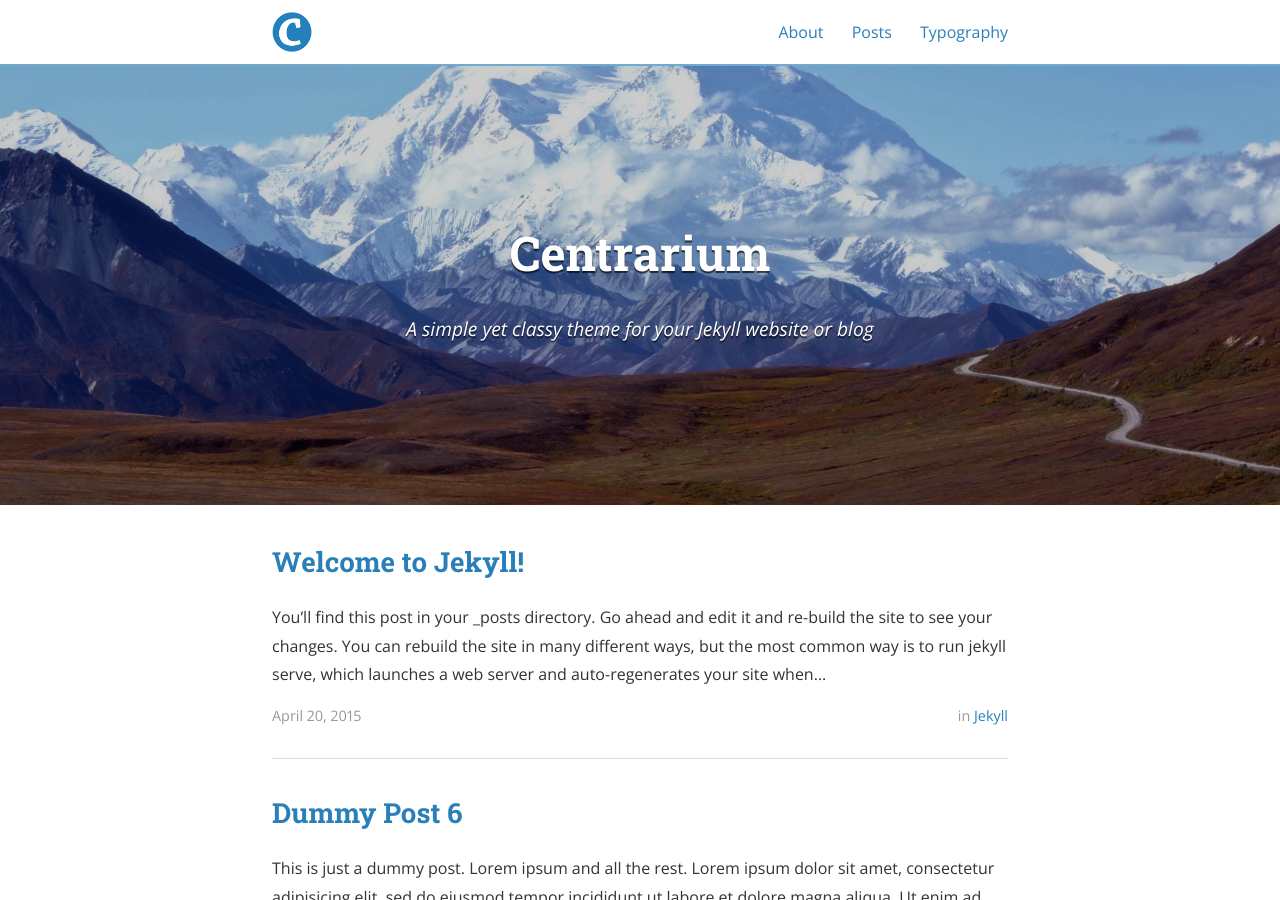
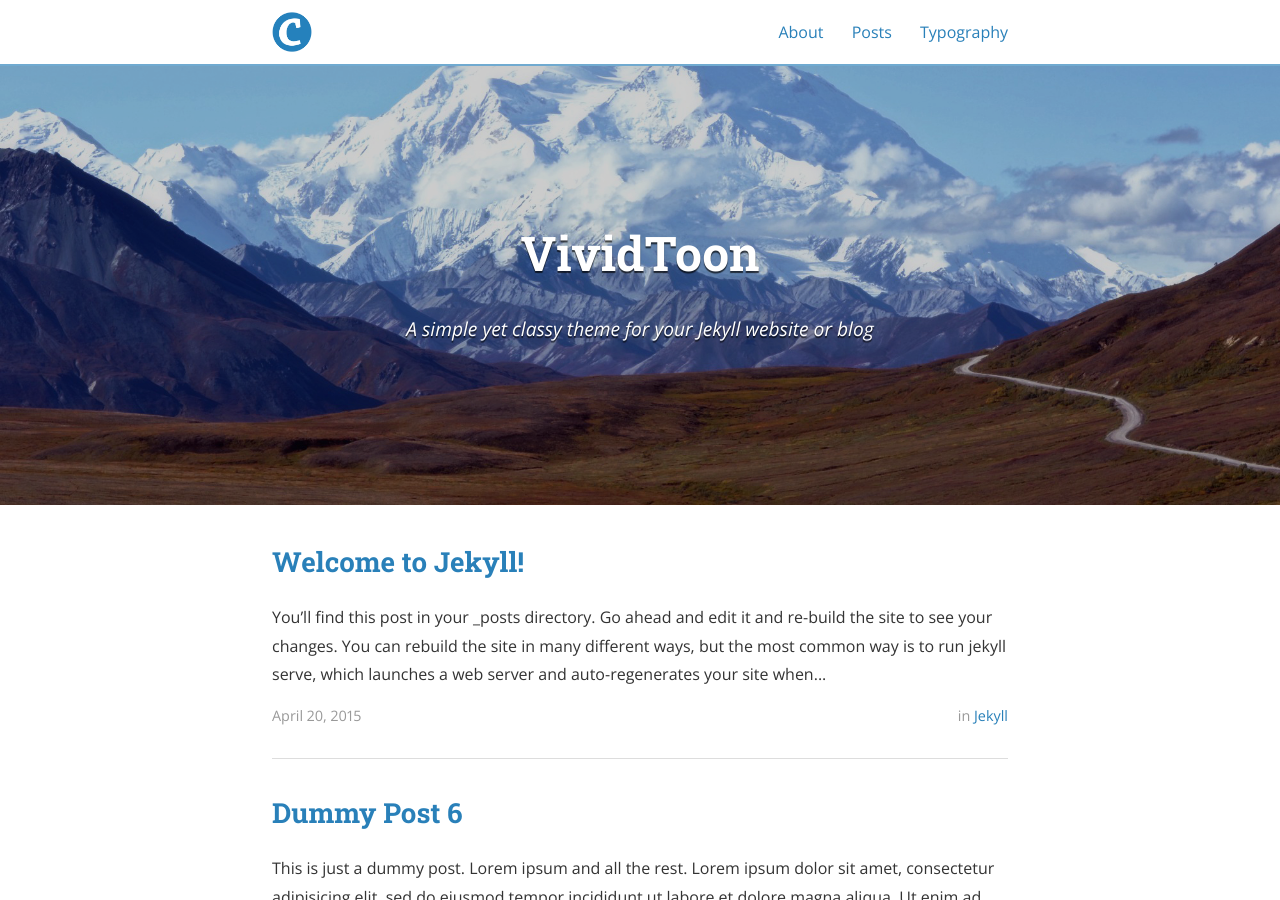
Before and after one commit to toonvivid/toonvivid.github.io, a Jekyll site: the page built from index.html, in a window 1280 px wide and 900 px high. Built offline with Jekyll 4.4.1, drawn with Linux system fonts in a browser that asks for light colours; nearby versions of some CDN libraries; the list of posts is cut into pages by our own code.

Commit message:
soigmseogj

```diff
--- a/_config.yml
+++ b/_config.yml
@@ -9,7 +9,7 @@ exclude:
   - "/vendor/"
 
 # Site settings
-title: Centrarium
+title: VividToon
 subtitle: "A simple yet classy theme for your Jekyll website or blog"
 email: blcentra@gmail.com
 name: Ben Centra
```
